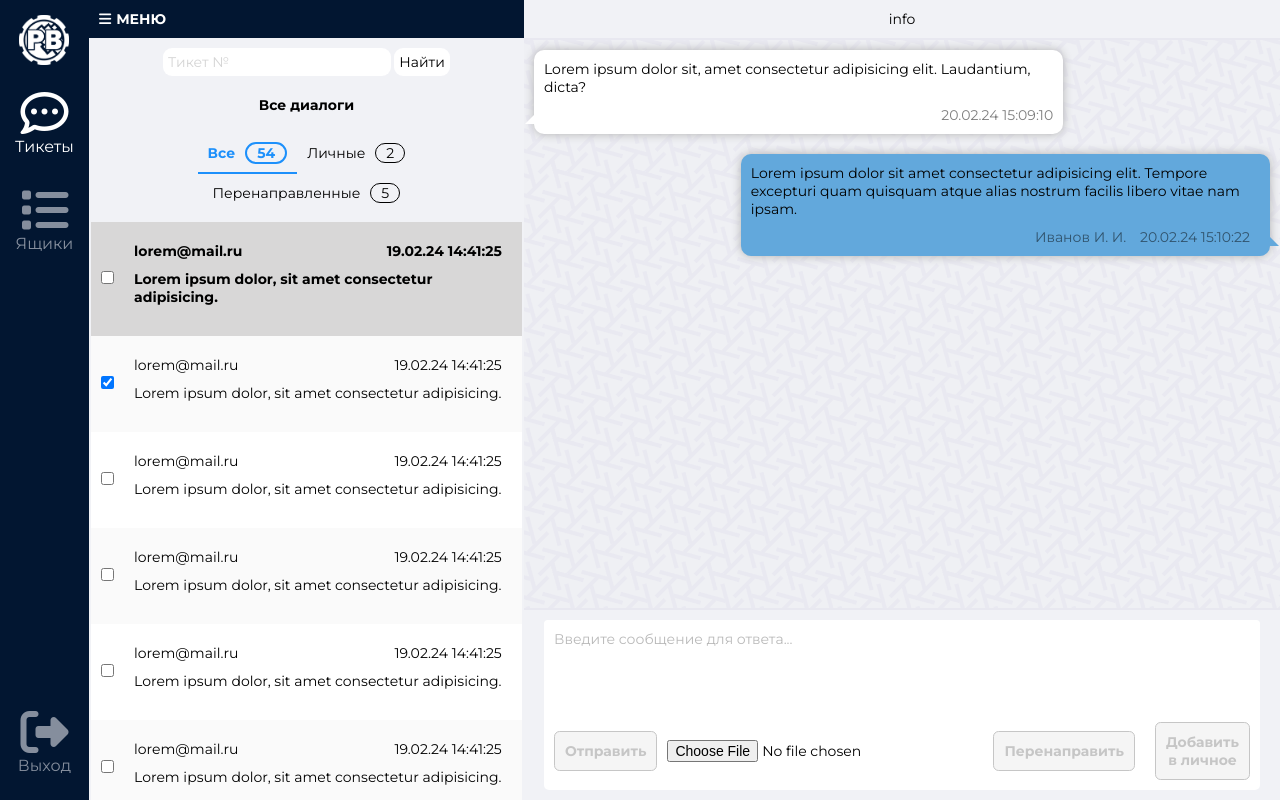
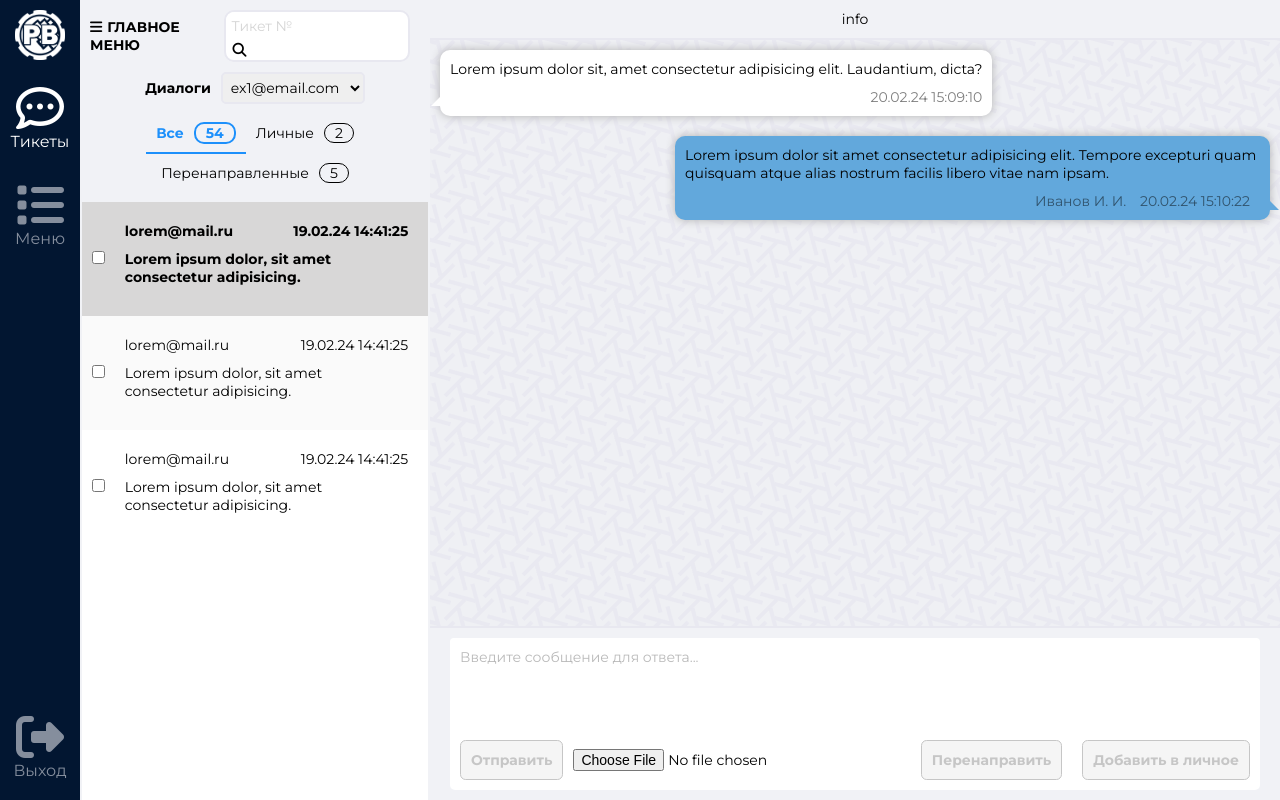
Before and after one commit to Buzia3lic/postbox_WM, a plain HTML site: page index.html in a window 1280 px wide. Drawn offline with Linux system fonts and the light colour scheme.

Commit message:
add active classes/select/search form

```diff
--- a/index.html
+++ b/index.html
@@ -18,46 +18,57 @@
         <div id="mainMenu" class="grid_menu_space">
             <div class="grid_menu">
                 <a href="#"><img class="logo" src="img/logo_wt.png" alt="logo"></a>
-                <a href="#" class="grid_menu_items grid_menu_items_active">
+                <a href="#" class="grid_menu_items grid_menu_items_active" onclick="mainMuneItemActive(event)">
                     <i class="fa-regular fa-comment-dots menu_icon"></i>
                     <br>
                     Тикеты</a>
-                <a href="#" class="grid_menu_items">
+                <a href="#" class="grid_menu_items" onclick="mainMuneItemActive(event)">
                     <i class="fa-solid fa-list menu_icon"></i>
                     <br>
-                    Ящики</a>
+                    Меню</a>
             </div>
-            <a href="#" class="grid_menu_items">
+            <a href="#" class="grid_menu_items" onclick="mainMuneItemActive(event)">
                 <i class="fa-solid fa-right-from-bracket menu_icon"></i>
                 <br>
                 Выход</a>
         </div>
 
+        <div id="main" class="main">
             <div class="grid_tickets">
                 <div class="ticket_header">
-
                     <div class="mainMenu__compact">
-                    <span class = "mainMenu__compact__btn" onclick="showMenu()">Меню</span>
+                        <span class="mainMenu__compact__btn" onclick="showMenu()">Главное меню</span>
+                        <div class="searchForm">
+                            <form action="#" method="get" class="">
+                                <input class="ticket_search" name="ticketNumber" type="search" placeholder="Тикет №">
+                                <!-- <input class="ticketSearch__submit" type="submit" value="Найти"> -->
+                                <button class="searchBtn"><i class="fa-solid fa-magnifying-glass"></i></button>
+                            </form>
                         </div>
-
-                <div>
+                    </div>
+                    <!-- <div>
                         <form action="#" method="get">
                             <input class="ticket_search" name="ticketNumber" type="search" placeholder="Тикет №">
-
                             <input class="ticketSearch__submit" type="submit" value="Найти">
-
-
                         </form>
+                    </div> -->
+                    <div>
+                        <div class="ticketMenu__emails">
+                            <span class="ticketMenu__name">Диалоги</span>
+                            <select name="emailSelect" id="emailSelect">
+                                <option value="ex1@email.com">ex1@email.com</option>
+                                <option value="ex2@email.com">ex2@email.com</option>
+                                <option value="ex3@email.com">ex3@email.com</option>
+                            </select>
                         </div>
-
-
-                <div>
-                    <span class="ticketMenu__name">Все диалоги</span>
                         <ul class="ticket_header_menu">
-                        <li class="ticket_header_menu_item ticket_header_menu_item_active">Все<span
-                                class="ticket_header_count">54</span></li>
-                        <li class="ticket_header_menu_item">Личные<span class="ticket_header_count">2</span></li>
-                        <li class="ticket_header_menu_item">Перенаправленные<span class="ticket_header_count">5</span>
+                            <li class="ticket_header_menu_item ticket_header_menu_item_active"
+                                onclick="ticketMuneItemActive(event)">Все<span class="ticket_header_count">54</span>
+                            </li>
+                            <li class="ticket_header_menu_item" onclick="ticketMuneItemActive(event)">Личные<span
+                                    class="ticket_header_count">2</span></li>
+                            <li class="ticket_header_menu_item" onclick="ticketMuneItemActive(event)">
+                                Перенаправленные<span class="ticket_header_count">5</span>
                             </li>
                             <!-- <a href="#" class="ticket_header_menu_item ticket_header_menu_item_active">Все</a>
                             <a href="#" class="ticket_header_menu_item">Личные</a>
@@ -65,11 +76,32 @@
                         </ul>
                     </div>
                 </div>
-
-
                 <ul class="ticket_list">
-
-                <li class="ticket_list_item ticket_list_item_active">
+                    <li class="ticket_list_item ticket_list_item_active" onclick="ticketListItemActiv(event)">
+                        <label class="ticket__checkbox">
+                            <input class="customCheckbox" type="checkbox">
+                            <img class="ticket_icon"
+                                src="https://ui-avatars.com/api/?rounded=true&length=1&name=lorem&background=ff0000&color=fff">
+                        </label>
+                        <div class="ticket_list_content">
+                            <div class="ticket_email">lorem@mail.ru</div>
+                            <div class="ticket_time">19.02.24 14:41:25</div>
+                            <div class="ticket_theme">Lorem ipsum dolor, sit amet consectetur adipisicing.</div>
+                        </div>
+                    </li>
+                    <li class="ticket_list_item" onclick="ticketListItemActiv(event)">
+                        <label class="ticket__checkbox">
+                            <input class="customCheckbox" type="checkbox">
+                            <img class="ticket_icon"
+                                src="https://ui-avatars.com/api/?rounded=true&length=1&name=lorem&background=ff0000&color=fff">
+                        </label>
+                        <div class="ticket_list_content">
+                            <div class="ticket_email">lorem@mail.ru</div>
+                            <div class="ticket_time">19.02.24 14:41:25</div>
+                            <div class="ticket_theme">Lorem ipsum dolor, sit amet consectetur adipisicing.</div>
+                        </div>
+                    </li>
+                    <li class="ticket_list_item" onclick="ticketListItemActiv(event)">
                         <label class="ticket__checkbox">
                             <input class="customCheckbox" type="checkbox">
                             <img class="ticket_icon"
@@ -82,89 +114,16 @@
                         </div>
                     </li>
 
-                <li class="ticket_list_item">
-                    <label class="ticket__checkbox">
-                        <input class="customCheckbox" type="checkbox" checked>
-                        <img class="ticket_icon"
-                            src="https://ui-avatars.com/api/?rounded=true&length=1&name=lorem&background=ff0000&color=fff">
-                    </label>
-
-                    <div class="ticket_list_content">
-                        <div class="ticket_email">lorem@mail.ru</div>
-                        <div class="ticket_time">19.02.24 14:41:25</div>
-                        <div class="ticket_theme">Lorem ipsum dolor, sit amet consectetur adipisicing.</div>
+                </ul>
             </div>
-                </li>
-                <li class="ticket_list_item">
-                    <label class="ticket__checkbox">
-                        <input class="customCheckbox" type="checkbox">
-                        <img class="ticket_icon"
-                            src="https://ui-avatars.com/api/?rounded=true&length=1&name=lorem&background=ff0000&color=fff">
-                    </label>
-
-                    <div class="ticket_list_content">
-                        <div class="ticket_email">lorem@mail.ru</div>
-                        <div class="ticket_time">19.02.24 14:41:25</div>
-                        <div class="ticket_theme">Lorem ipsum dolor, sit amet consectetur adipisicing.</div>
-                    </div>
-                </li>
-                <li class="ticket_list_item">
-                    <label class="ticket__checkbox">
-                        <input class="customCheckbox" type="checkbox">
-                        <img class="ticket_icon"
-                            src="https://ui-avatars.com/api/?rounded=true&length=1&name=lorem&background=ff0000&color=fff">
-                    </label>
-
-                    <div class="ticket_list_content">
-                        <div class="ticket_email">lorem@mail.ru</div>
-                        <div class="ticket_time">19.02.24 14:41:25</div>
-                        <div class="ticket_theme">Lorem ipsum dolor, sit amet consectetur adipisicing.</div>
-                    </div>
-                </li>
-                <li class="ticket_list_item">
-                    <label class="ticket__checkbox">
-                        <input class="customCheckbox" type="checkbox">
-                        <img class="ticket_icon"
-                            src="https://ui-avatars.com/api/?rounded=true&length=1&name=lorem&background=ff0000&color=fff">
-                    </label>
-
-                    <div class="ticket_list_content">
-                        <div class="ticket_email">lorem@mail.ru</div>
-                        <div class="ticket_time">19.02.24 14:41:25</div>
-                        <div class="ticket_theme">Lorem ipsum dolor, sit amet consectetur adipisicing.</div>
-                    </div>
-                </li>
-                <li class="ticket_list_item">
-                    <label class="ticket__checkbox">
-                        <input class="customCheckbox" type="checkbox">
-                        <img class="ticket_icon"
-                            src="https://ui-avatars.com/api/?rounded=true&length=1&name=lorem&background=ff0000&color=fff">
-                    </label>
-
-                    <div class="ticket_list_content">
-                        <div class="ticket_email">lorem@mail.ru</div>
-                        <div class="ticket_time">19.02.24 14:41:25</div>
-                        <div class="ticket_theme">Lorem ipsum dolor, sit amet consectetur adipisicing.</div>
-                    </div>
-                </li>
-
-            </ul>
-
-
-
-        </div>
-
             <div class="grid_converstation">
                 <div class="converstation_info">info</div>
-
                 <div class="converstation_field">
-
                     <div class="converstation_question">Lorem ipsum dolor sit, amet consectetur adipisicing elit.
                         Laudantium, dicta?
                         <br>
                         <span class="question_info">20.02.24 15:09:10</span>
                     </div>
-
                     <div class="converstation_answer">Lorem ipsum dolor sit amet consectetur adipisicing elit. Tempore
                         excepturi quam quisquam atque alias nostrum facilis libero vitae nam ipsam.
                         <br>
@@ -173,9 +132,7 @@
                             <span>20.02.24 15:10:22</span>
                         </span>
                     </div>
-
                 </div>
-
                 <div class="converstation_textfield">
                     <div class="converstation_textfield__answerField">
                         <textarea class="new_answer" name="new_answer" placeholder="Введите сообщение для ответа..."
@@ -196,20 +153,11 @@
                     </div>
                 </div>
             </div>
+        </div>
 
     </div>
 
-    <script>
-        function showMenu() {
-            const x = document.getElementById("mainMenu");
-            if (x.style.display === "block") {
-                x.style.display = "none";
-            } else {
-                x.style.display = "block";
-            }
-        }
-
-    </script>
+    <script src="index.js"></script>
 </body>
 
 </html>
--- a/scss/style.scss
+++ b/scss/style.scss
@@ -19,7 +19,6 @@ body {
     margin: auto;
     flex-grow: 1;
     box-sizing: border-box;
-    // color: $mainTextColor;
 }
 
 .logo {
@@ -34,21 +33,25 @@ body {
     text-align: center;
 }
 
-.grid {
-    display: flex;
-    flex-basis: 38rem;
-}
+// .grid {
+//     display: flex;
+//     // flex-basis: 38rem;
+// }
 
 .grid_menu_space {
+    width: 80px;
     background-color: $mainMenuColor1;
     display: flex;
     flex-direction: column;
     align-items: center;
     justify-content: space-between;
-    padding: 0.5rem;
-    position: relative;
-    // animation-name: menuSlide;
-    // animation-duration: 1s;
+    height: 100%;
+    position: fixed;
+    top: 0;
+    left: 0;
+    z-index: 1;
+    transition: 0.5s;
+    overflow: hidden;
 }
 
 .grid_menu {
@@ -58,8 +61,6 @@ body {
 
 }
 
-
-
 .grid_menu_items {
     margin-bottom: 1rem;
     font-family: 'Montserrat', Arial, sans-serif;
@@ -67,7 +68,7 @@ body {
     font-size: 1.6rem;
     text-decoration: none;
     padding: 1rem;
-    transition: all 0.5s ease-in-out;
+    transition: 0.3s;
 }
 
 .grid_menu_items_active {
@@ -85,12 +86,19 @@ body {
     transform: scale(1.1);
 }
 
+.grid_menu_items:focus{
+    outline: none;
+}
+
 // .grid_menu_items:last-child {
 //     margin-top: auto;
 // }
 
 .mainMenu__compact {
-    background-color: $mainMenuColor1;
+    display: flex;
+    justify-content: space-between;
+    align-items: center;
+    background-color: $mainColor2;
     padding: 1rem;
     text-align: left;
 
@@ -102,8 +110,8 @@ body {
     font-family: 'Montserrat', Arial, sans-serif;
     text-transform: uppercase;
     font-weight: bold;
-    color: $mainMenuActiveColor;
-    transition: all 0.5s ease-in-out;
+    color: $TextColor;
+    transition: 0.3s;
 }
 
 .mainMenu__compact__btn::before {
@@ -117,10 +125,17 @@ body {
     transform: scale(1.1);
 }
 
-
+.main{
+    // margin-left: 80px;
+    transition: .5s;
+    display: flex;
+}
 
 .grid_tickets {
-    // width: 25%;
+    min-width: 35rem;
+    max-width: 25%;
+    transition: .5s;
+    margin-left: 80px;
     min-height: 38rem;
     height: 100vh;
     background-color: $mainColor2;
@@ -128,17 +143,30 @@ body {
     flex-direction: column;
     // flex-grow: 1;
     align-items: center;
+    flex-grow: 1;
+}
+
+.searchForm{
+    border: 2px solid #e8e8f0;
+    background-color: white;
+    border-radius: 1rem;
+    margin: 0 1rem;
+}
+
+.searchBtn{
+    background-color: transparent;
+    border: none;
 }
 
 .ticket_search {
-    width: 50%;
     font-family: 'Montserrat', Arial, sans-serif;
-    margin: 1rem;
-    margin-right: 0;
+    // margin: 1rem;
+    // margin-right: 0;
     font-size: 1em;
     border: none;
     border-radius: 9px;
     padding: 0.5rem;
+    outline: none;
 }
 
 .ticket_search::placeholder {
@@ -157,15 +185,28 @@ body {
     background-color: $mainMenuActiveColor;
 }
 
+.ticketMenu__emails{
+ display: flex;
+ justify-content: center;
+ align-items: center;
+}
+
 .ticketMenu__name {
     // text-transform: uppercase;
-    display: inline-block;
-    background-color: $ticketMenuNameColor;
-    padding: 1rem 0;
-    width: 99%;
-
+    // display: inline-block;
+    // background-color: $ticketMenuNameColor;
+    // padding: 1rem 0;
+    // width: 99%;
+    margin-right: 1rem;
     color: $TextColor;
     font-weight: bolder;
+}
+
+#emailSelect{
+    border: 2px solid #e8e8f0;
+    padding: 0.4rem;
+    border-radius: 0.5rem;
+    outline: 0;
 }
 
 /* .ticket_search:after{
@@ -188,7 +229,7 @@ ul {
 .ticket_header_count {
     margin-left: 1rem;
     border: 1px solid;
-    border-radius: 1.5rem;
+    border-radius: 1rem;
     padding: 0 1rem;
 }
 
@@ -198,9 +239,6 @@ ul {
     width: 100%;
     /* height: 20rem; */
 }
-
-
-
 
 .ticket_header_menu {
     display: flex;
@@ -217,8 +255,13 @@ ul {
 
 .ticket_header_menu_item:hover {
     color: $ticketMenuHoverColor;
+    font-weight: bold;
     cursor: pointer;
-    border-bottom: 1px solid $ticketMenuHoverColor;
+    border-bottom: 2px solid $ticketMenuHoverColor;
+}
+
+.ticket_header_menu_item:hover .ticket_header_count{
+    border: 2px solid;
 }
 
 .ticket_header_menu_item_active {
@@ -285,6 +328,7 @@ ul {
 
 .ticket_theme {
     padding: 0 1rem 1rem 0;
+    overflow: hidden;
 }
 
 /* .ticket_icon {
@@ -305,6 +349,10 @@ ul {
 .ticket__checkbox {
     position: relative;
     padding: 1rem;
+}
+
+.ticket__checkbox:hover {
+cursor: pointer;
 }
 
 .customCheckbox {
@@ -525,45 +573,20 @@ ul {
 }
 
 .answer_attach {
-    // color: #585858;
     border: none;
     background-color: transparent;
     padding: 0;
 }
 
-@keyframes menuSlide {
-    from{
-        left: -100px;
-    }
-    to{
-        left: 0;
-    }
-}
 
 @media (max-width: 1760px) {
     .ticket_icon {
         display: none;
     }
 
-    // .ticket__checkbox{
-    //     padding: 1rem;
-    // }
-
     .customCheckbox {
         position: static;
-        // margin: 0 1rem;
     }
-}
-
-@media (max-width: 1200px) {
-    .grid_menu_space {
-        // display: none;
-    }
-
-    .mainMenu__compact {
-        // display: block;
-    }
-
 }
 
 @media (max-width: 920px) {
@@ -573,6 +596,7 @@ ul {
     }
 
     .grid_tickets {
+        max-width: none;
         width: 100%;
     }
 }
```
Also changed, not shown: css/style.css, css/style.min.css, 2 other files. Lines whose indentation alone changed are shown as unchanged.
